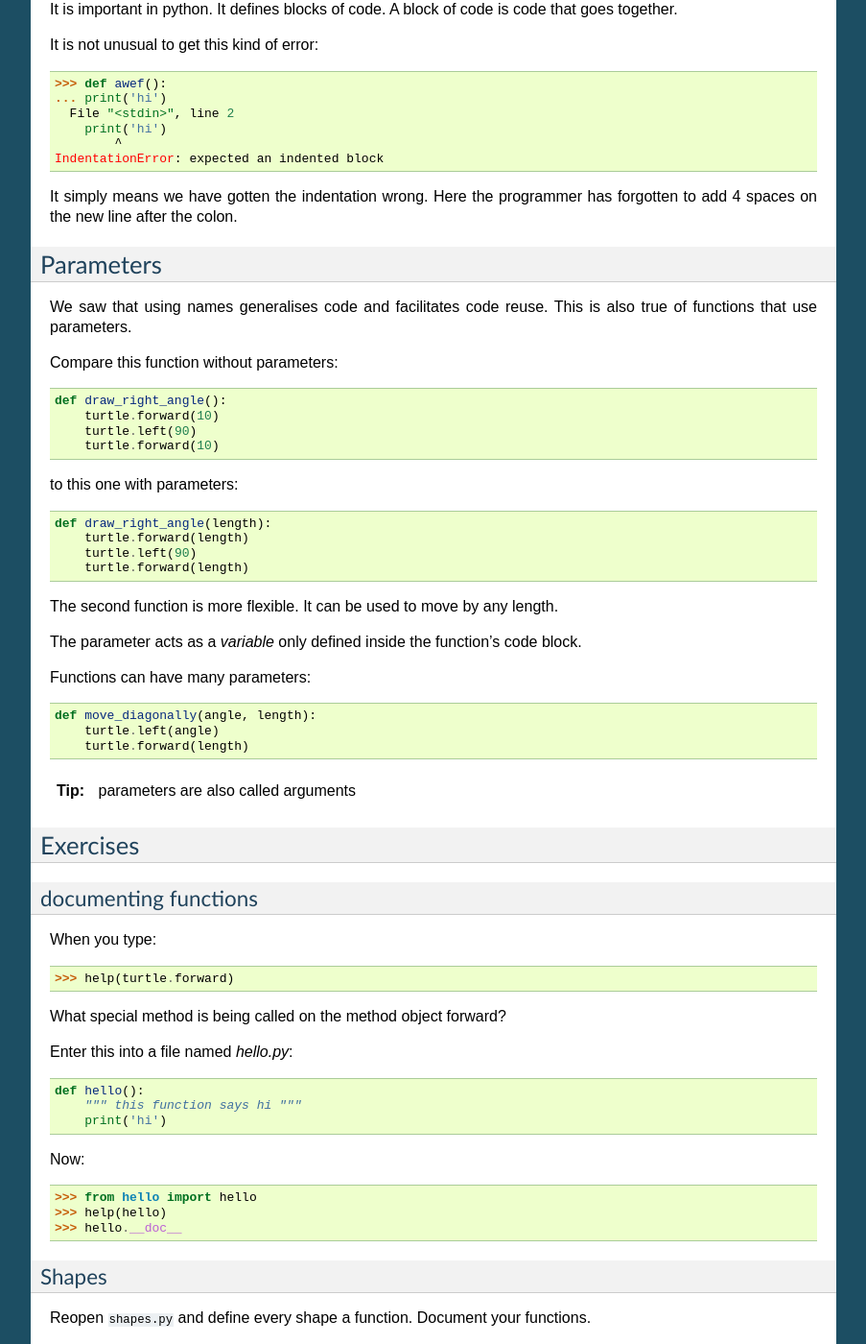
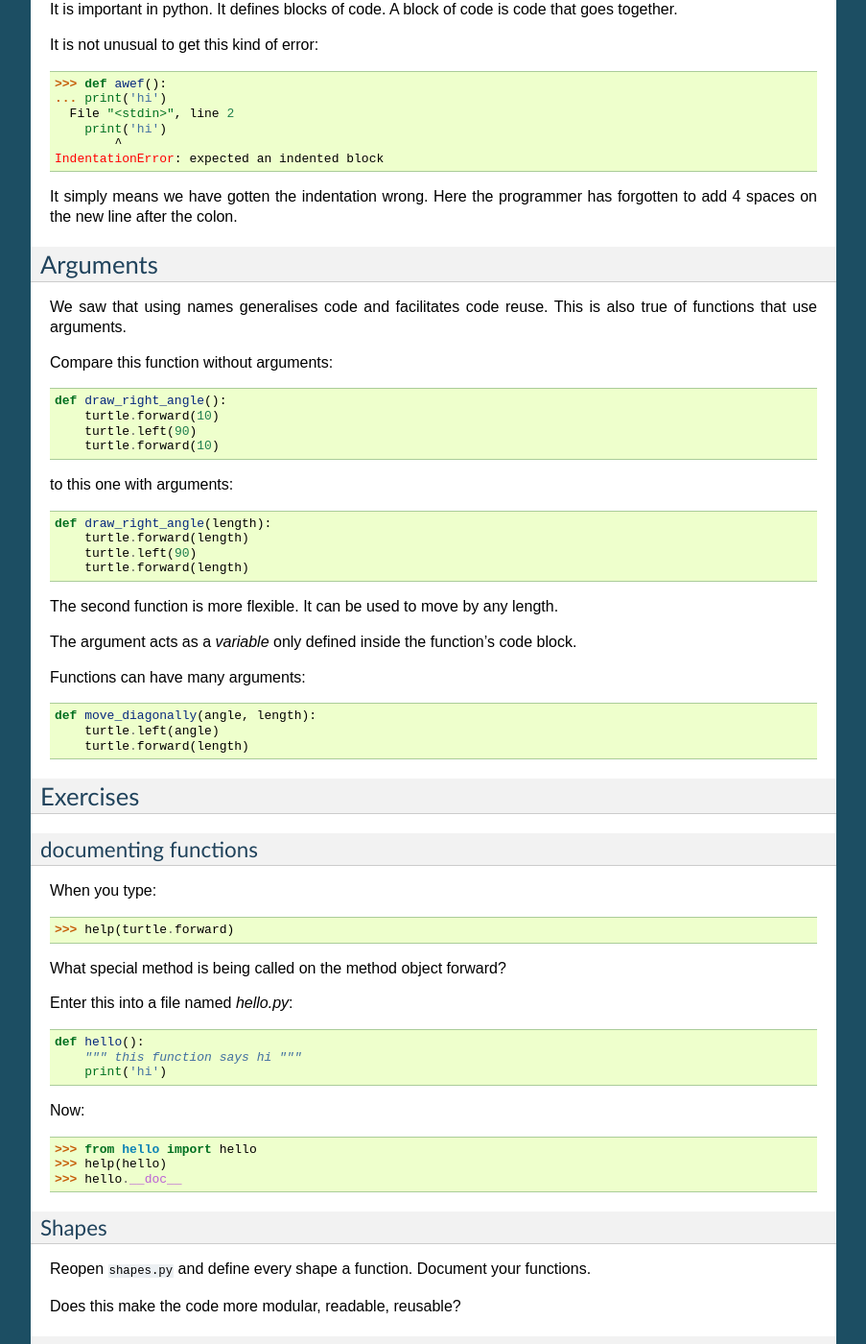
Before and after one commit to gu-lseg/intro-to-programming, a Sphinx documentation site: the page built from source/functions.rst, in a window 1280 px wide and 1400 px high, scrolled down 1273 px. Shown: the whole window at 96% size, without its empty margins (198-1101 px from the left). Built offline with Sphinx 7.4.7, drawn with Linux system fonts in a browser that asks for light colours; some of the changed text lies outside the part shown.

Commit message:
parameters -> arguments

```diff
--- a/source/functions.rst
+++ b/source/functions.rst
@@ -85,20 +85,20 @@
 
 
 
-Parameters
-==========
+Arguments
+=========
 
 We saw that using names generalises code and facilitates code reuse. This is
-also true of functions that use parameters.
+also true of functions that use arguments.
 
-Compare this function without parameters::
+Compare this function without arguments::
 
     def draw_right_angle():
         turtle.forward(10)
         turtle.left(90)
         turtle.forward(10)
 
-to this one with parameters::
+to this one with arguments::
 
     def draw_right_angle(length):
         turtle.forward(length)
@@ -107,17 +107,14 @@
 
 The second function is more flexible. It can be used to move by any length.
 
-The parameter acts as a *variable* only defined inside the function's code block.
+The argument acts as a *variable* only defined inside the function's code block.
 
-Functions can have many parameters::
+Functions can have many arguments::
 
     def move_diagonally(angle, length):
         turtle.left(angle)
         turtle.forward(length)
 
-.. tip::
-
-    parameters are also called arguments
 
 Exercises
 =========
@@ -152,10 +149,10 @@
 Does this make the code more modular, readable, reusable?
 
 
-Shapes with Paramaters
-----------------------
+Shapes with Arguments
+---------------------
 
-Reopen ``shapes.py`` and make new functions with sensible parameters.
+Reopen ``shapes.py`` and make new functions with sensible arguments.
 
 Does this make the code more general and reusable?
 
```
